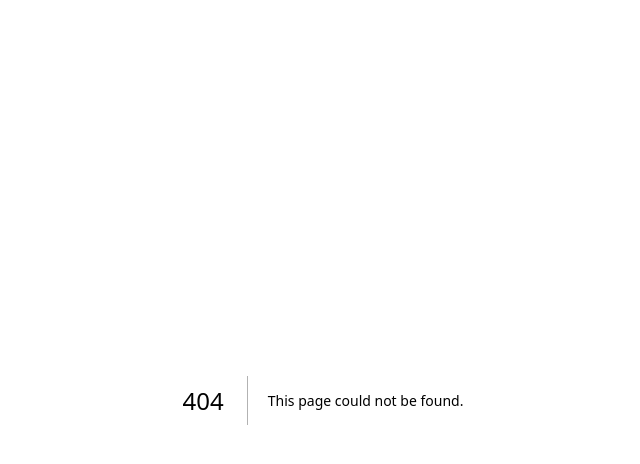
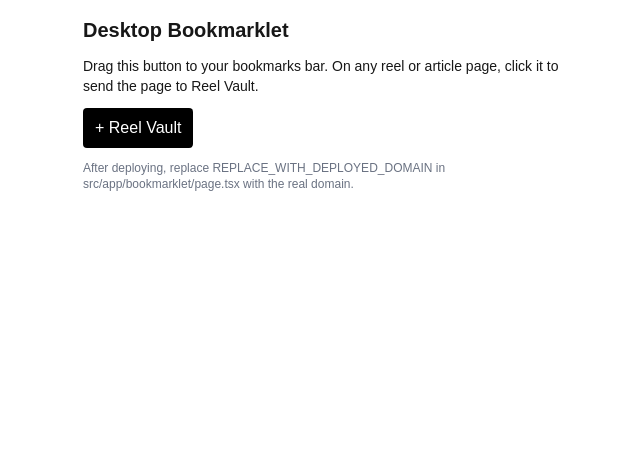
Before and after one commit to abhinay-hat/reel-vault, a Next.js app: page /bookmarklet in a window 1280 px wide. Before the commit this address had no page. Shown: the top 464 px of the page, without its empty margins (317-957 px from the left). Built offline with nearby package versions, Linux system fonts and the light colour scheme.

Commit message:
feat: add desktop bookmarklet install page

```diff
--- /dev/null
+++ b/src/app/bookmarklet/page.tsx
@@ -0,0 +1,29 @@
+'use client';
+
+export default function BookmarkletPage() {
+  const code =
+    "javascript:(function(){window.open('" +
+    "https://REPLACE_WITH_DEPLOYED_DOMAIN/add?url='" +
+    "+encodeURIComponent(location.href),'_blank');})();";
+
+  return (
+    <main className="max-w-lg mx-auto p-4">
+      <h1 className="text-xl font-bold mb-3">Desktop Bookmarklet</h1>
+      <p className="text-sm mb-3">
+        Drag this button to your bookmarks bar. On any reel or article page,
+        click it to send the page to Reel Vault.
+      </p>
+      <a
+        href={code}
+        onClick={(e) => e.preventDefault()}
+        className="inline-block bg-black text-white rounded px-3 py-2"
+      >
+        + Reel Vault
+      </a>
+      <p className="text-xs text-gray-500 mt-3">
+        After deploying, replace REPLACE_WITH_DEPLOYED_DOMAIN in
+        src/app/bookmarklet/page.tsx with the real domain.
+      </p>
+    </main>
+  );
+}
```
